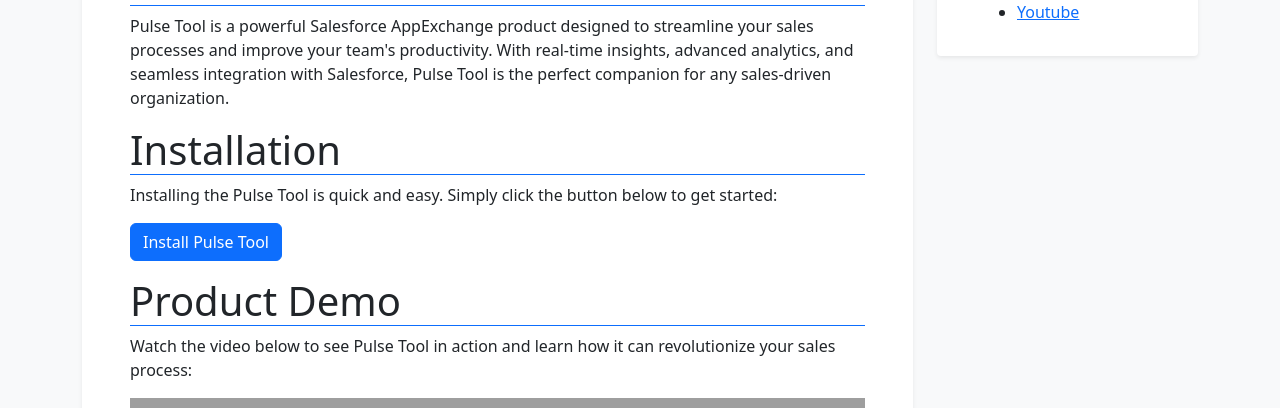
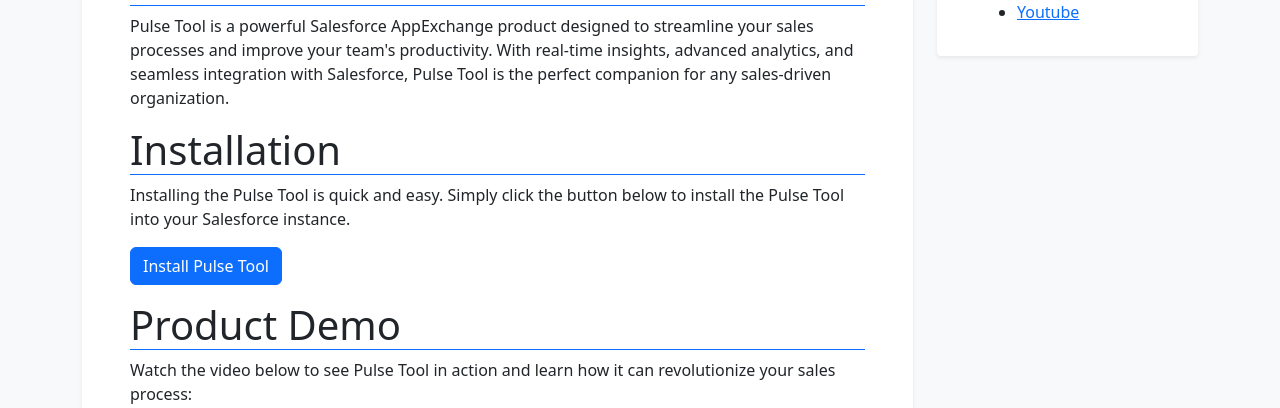
Before and after one commit to wbmcdonald4/cstoolkit, a Flask app: page /pulsetool in a window 1280 px wide. Shown: the part 182-590 px from the top of the page. Run offline with Flask 3, Linux system fonts and the light colour scheme; grey boxes are pictures that could not be loaded.

Commit message:
change cta

```diff
--- a/src/templates/main/pulsetool.html
+++ b/src/templates/main/pulsetool.html
@@ -7,7 +7,7 @@
         <h1 class="border-bottom border-primary border-1">Pulse Tool</h1>
         <p>Pulse Tool is a powerful Salesforce AppExchange product designed to streamline your sales processes and improve your team's productivity. With real-time insights, advanced analytics, and seamless integration with Salesforce, Pulse Tool is the perfect companion for any sales-driven organization.</p>
         <h1 class="border-bottom border-primary border-1">Installation</h1>
-        <p>Installing the Pulse Tool is quick and easy. Simply click the button below to get started:</p>
+        <p>Installing the Pulse Tool is quick and easy. Simply click the button below to install the Pulse Tool into your Salesforce instance.</p>
         <a href="https://login.salesforce.com/packagingSetupUI/ipLanding.app?apvId=04tDn000000JJWcIAO" target="_blank" class="btn btn-primary mb-3">Install Pulse Tool</a>
         <h1 class="border-bottom border-primary border-1">Product Demo</h1>
         <p>Watch the video below to see Pulse Tool in action and learn how it can revolutionize your sales process:</p>
```
